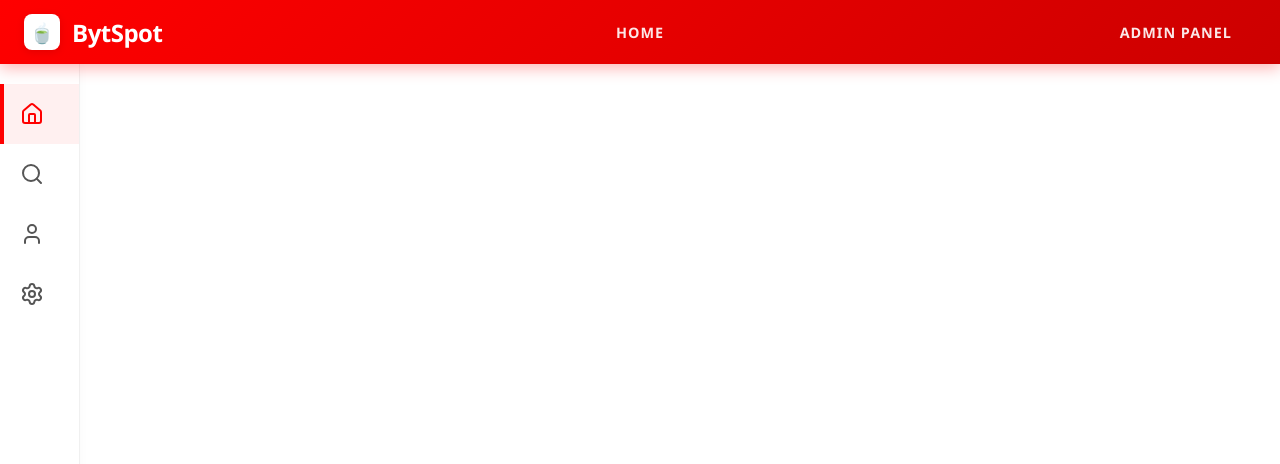
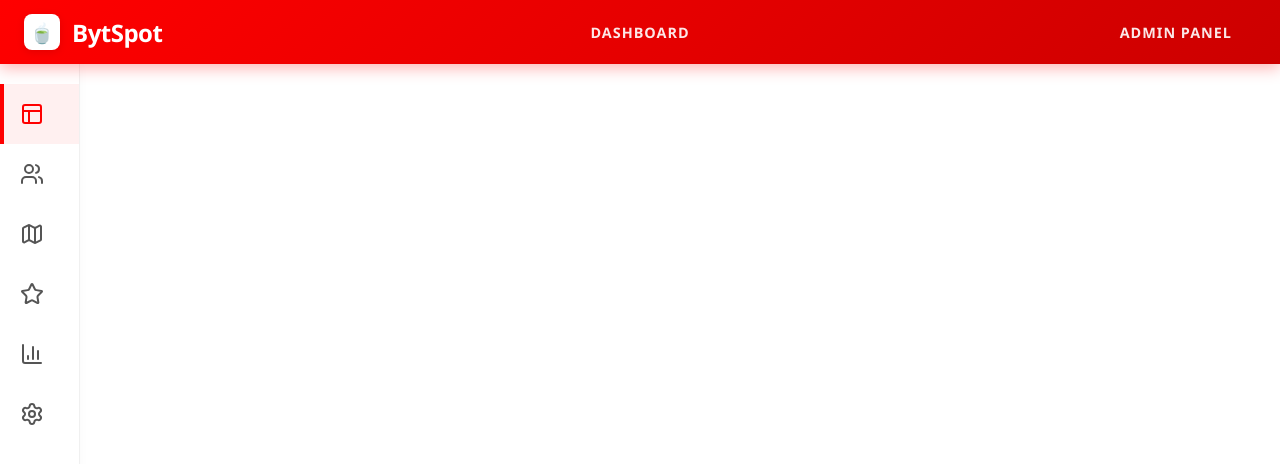
Before and after one commit to Sinxn-coder/chai-in, a React (Vite) app: page / in a window 1280 px wide. Shown: the top 464 px of the page. Built offline with nearby package versions, Linux system fonts and the light colour scheme.

Commit message:
Add admin-specific navigation tabs for food discovery app management

```diff
--- a/src/App.jsx
+++ b/src/App.jsx
@@ -1,33 +1,39 @@
 import React, { useState } from 'react';
-import { Home, Search, User, Settings } from 'lucide-react';
+import { Layout, Users, Map, Star, BarChart3, Settings } from 'lucide-react';
 
 export default function App() {
-  const [activeTab, setActiveTab] = useState('home');
+  const [activeTab, setActiveTab] = useState('dashboard');
 
   const navItems = [
-    { id: 'home', name: 'Home', icon: Home },
-    { id: 'explore', name: 'Explore', icon: Search },
-    { id: 'profile', name: 'Profile', icon: User },
+    { id: 'dashboard', name: 'Dashboard', icon: Layout },
+    { id: 'users', name: 'Users', icon: Users },
+    { id: 'spots', name: 'Spots', icon: Map },
+    { id: 'reviews', name: 'Reviews', icon: Star },
+    { id: 'analytics', name: 'Analytics', icon: BarChart3 },
     { id: 'settings', name: 'Settings', icon: Settings }
   ];
 
   const getActiveTabName = () => {
     const activeItem = navItems.find(item => item.id === activeTab);
-    return activeItem ? activeItem.name : 'Home';
+    return activeItem ? activeItem.name : 'Dashboard';
   };
 
   const renderContent = () => {
     switch (activeTab) {
-      case 'home':
-        return <div className="content-placeholder">Welcome to the BytSpot Dashboard. Content will appear here as the platform expands.</div>;
-      case 'explore':
-        return <div className="content-placeholder">Explore new food spots and discover amazing places in your area.</div>;
-      case 'profile':
-        return <div className="content-placeholder">Manage your profile and personal settings.</div>;
+      case 'dashboard':
+        return <div className="content-placeholder">Admin Dashboard - Overview of platform statistics, recent activities, and key metrics.</div>;
+      case 'users':
+        return <div className="content-placeholder">User Management - View, edit, and manage user accounts, permissions, and activity.</div>;
+      case 'spots':
+        return <div className="content-placeholder">Spot Management - Add, edit, and moderate food spots, locations, and business information.</div>;
+      case 'reviews':
+        return <div className="content-placeholder">Review Moderation - Manage user reviews, ratings, photos, and reported content.</div>;
+      case 'analytics':
+        return <div className="content-placeholder">Analytics Dashboard - Track user engagement, popular spots, revenue metrics, and growth trends.</div>;
       case 'settings':
-        return <div className="content-placeholder">Configure your application preferences.</div>;
+        return <div className="content-placeholder">Admin Settings - Configure platform preferences, API keys, and system parameters.</div>;
       default:
-        return <div className="content-placeholder">Welcome to the BytSpot Dashboard.</div>;
+        return <div className="content-placeholder">Welcome to the BytSpot Admin Dashboard.</div>;
     }
   };
 
```
